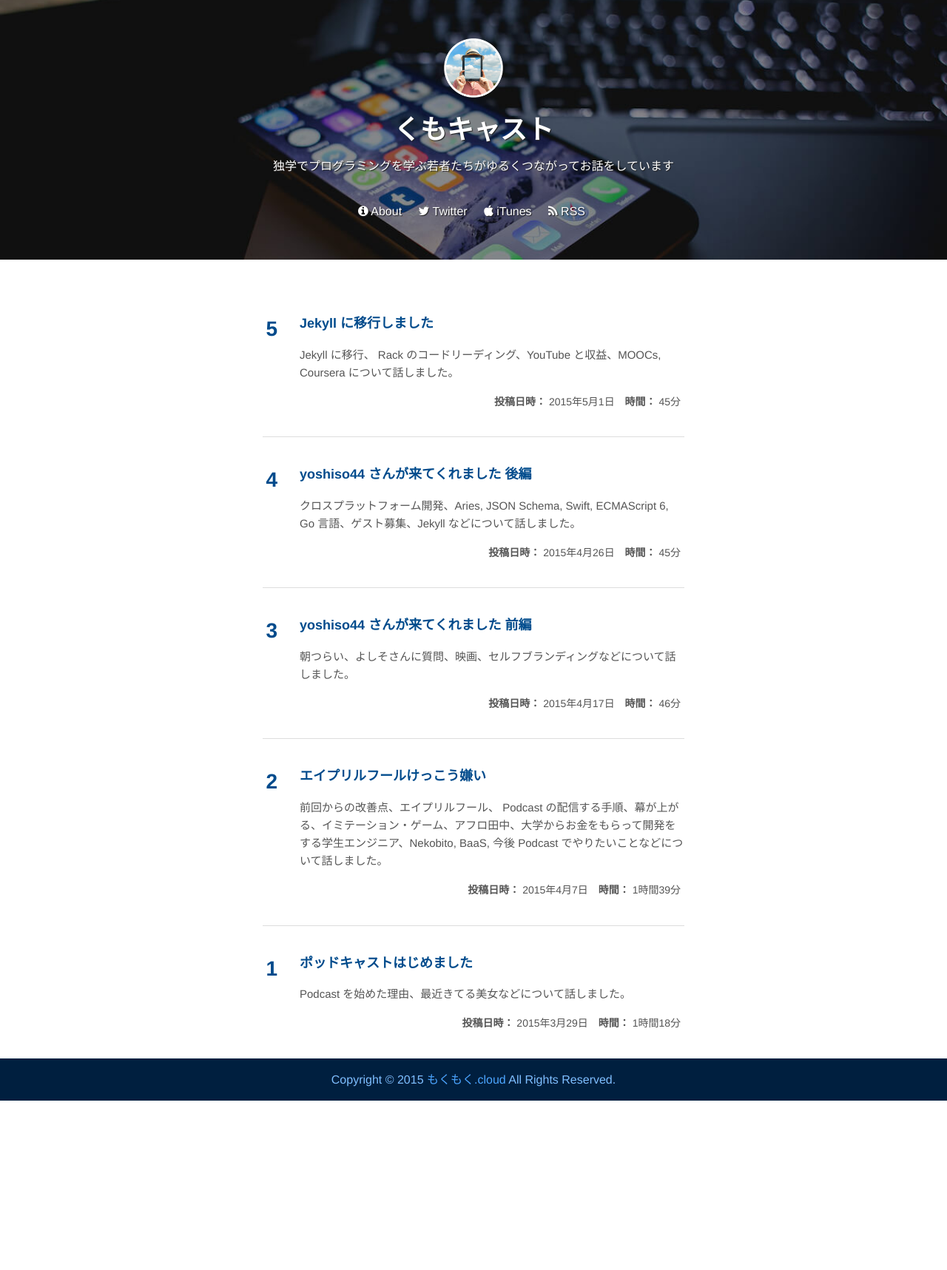
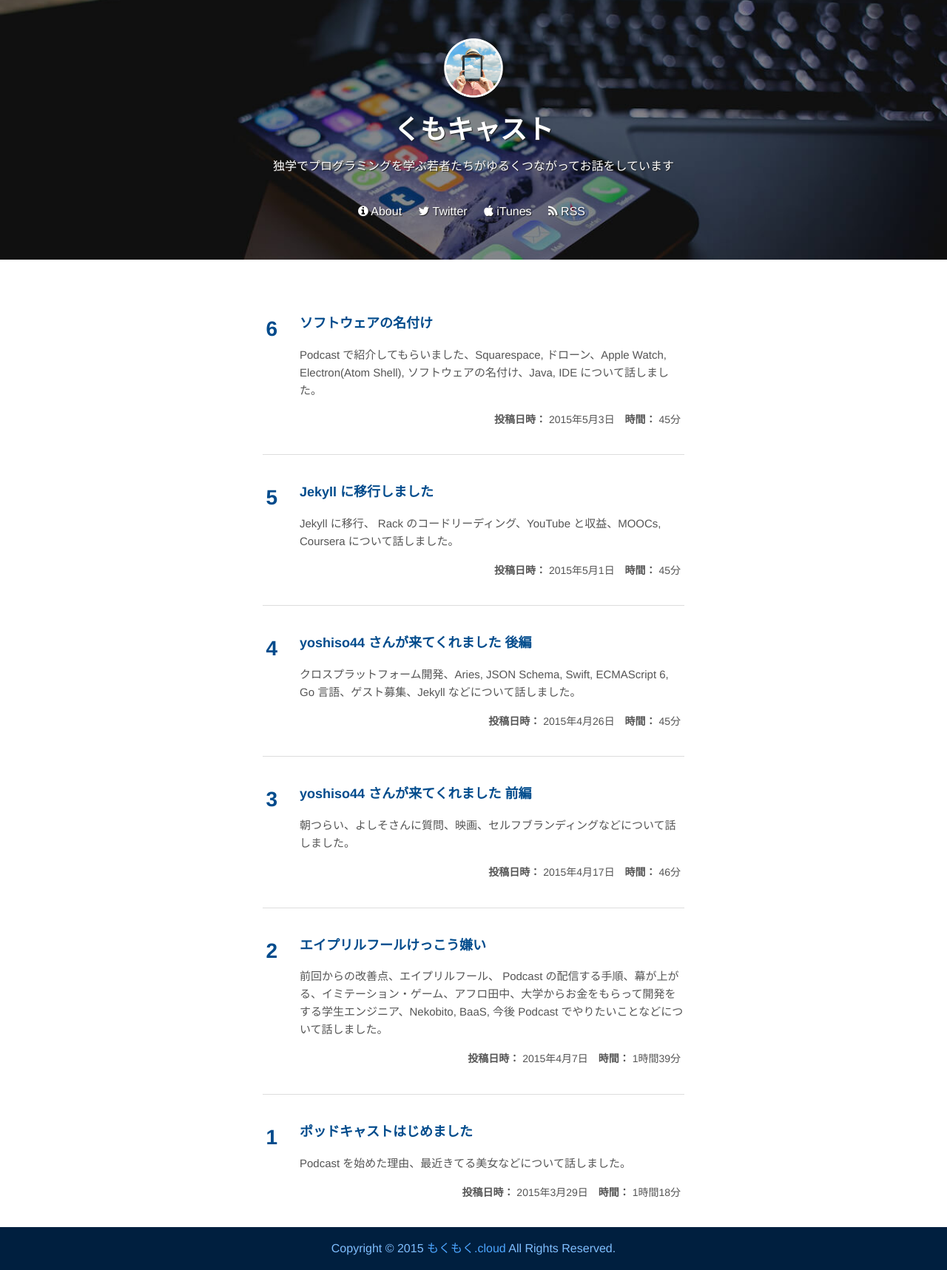
Before and after one commit to kumocast/kumocast.github.io, a Jekyll site: the page built from index.html, in a window 1280 px wide. Shown: the whole page at 74% size. Built offline with Jekyll 4.4.1, drawn with Linux system fonts in a browser that asks for light colours; nearby versions of some CDN libraries; Markdown is read by kramdown in place of the engine named in the settings; before the commit the page ends 1488 px from its top, so only the background shows below that.

Commit message:
第6回を追加

```diff
--- /dev/null
+++ b/_posts/2015-05-03-how-to-name-a-software.md
@@ -0,0 +1,27 @@
+---
+layout: post
+title: ソフトウェアの名付け
+date: 2015-05-03 00:00:00
+duration: 45分
+members: ['gaaamii', 'karur4n']
+audio: https://mokumokucloud.github.io/podcasting/audios/2015/05/kumocast_06.mp3
+description: Podcast で紹介してもらいました、Squarespace, ドローン、Apple Watch, Electron(Atom Shell), ソフトウェアの名付け、Java, IDE について話しました。
+number: 6
+---
+
+### Show Notes
+
+- [episode 5: いや試行錯誤してるんですよ笑 | Transclude](http://transclude.fm/post/116793343436/episode-5)
+- [PROTOTYPE.FM](http://www.prototype.fm/)
+- [Build a Website — Squarespace](http://www.squarespace.com/)
+- [官邸屋上にドローン 放射性セシウム確認　NHKニュース](http://www3.nhk.or.jp/news/html/20150422/k10010057191000.html)
+- [ＴＯＫＹＯ ＭＸのドローン 英大使館敷地に落下　NHKニュース](http://www3.nhk.or.jp/news/html/20150424/k10010058961000.html)
+- [姫路城周辺で「ドローン」 飛行禁止呼びかけ　NHKニュース](http://www3.nhk.or.jp/news/html/20150423/k10010058631000.html)
+- [やる気スイッチ欲しい - gaaamiiのブログ](http://shgam.hatenadiary.jp/entry/2015/04/15/073908)
+- [GitHub、JavaScriptでデスクトップアプリが作れるライブラリAtom Shellを、Electronに改称：CodeZine](http://codezine.jp/article/detail/8678)
+- [Atom](https://atom.io/)
+- [Nuclide - a unified IDE](http://nuclide.io/)
+- [nuclide - Google 検索](https://www.google.co.jp/search?safe=off&es_sm=91&biw=1471&bih=958&tbm=isch&sa=1&q=nuclide&oq=nuclide&gs_l=img.3..0i19l10.4858.6007.0.6104.7.6.0.1.1.0.87.488.6.6.0.msedr...0...1c.1.64.img..0.7.492.b15Vw_GPI6s)
+- [reactjs - Google 検索](https://www.google.co.jp/search?q=reactjs&safe=off&es_sm=91&source=lnms&tbm=isch&sa=X&ei=IMRFVff7J6bCmAWt3IHAAw&ved=0CAkQ_AUoAw&biw=1261&bih=958)
+- [名前を理解することがだいじ - 大学生からはじめる Web 開発](http://karur4n.hatenablog.com/entry/2015/04/17/165041)
+- [O'Reilly Japan - 初めてのプログラミング 第2版](http://www.oreilly.co.jp/books/9784873114699/)
--- a/_sass/_base.scss
+++ b/_sass/_base.scss
@@ -20,7 +20,6 @@ body {
     font-weight: 300;
     color: $text-color;
     background-color: $background-color;
-    -webkit-text-size-adjust: 100%;
 }
 
 
```
